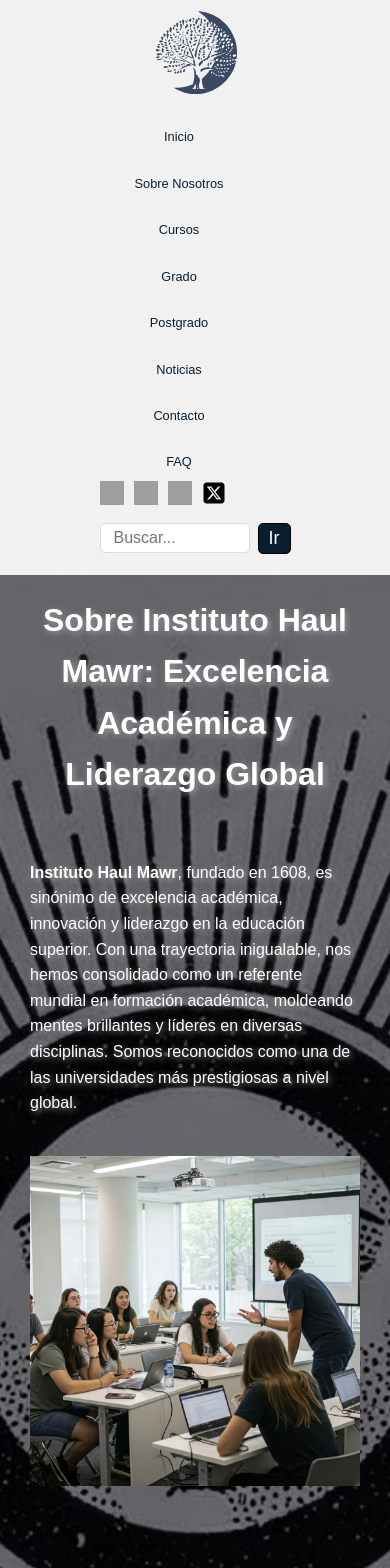
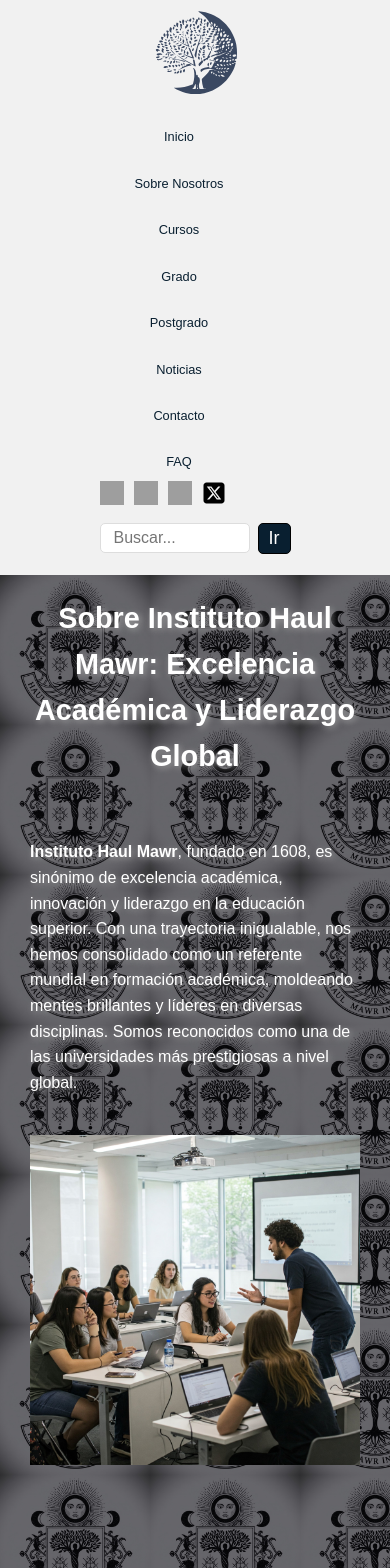
Before and after one commit to GerardoL-Dev/haul, a React (Vite) app: page /about in a window 390 px wide. Shown: the top 1568 px of the page. Built offline with nearby package versions, Linux system fonts and the light colour scheme; grey boxes are pictures that could not be loaded.

Commit message:
update about backgrounds and media

```diff
--- a/src/styles/about.css
+++ b/src/styles/about.css
@@ -4,10 +4,10 @@
   margin: 0;
   padding: 20px;
   background-image: url('../assets/images/haul-back.jpg');
-  background-size: cover;
-  background-position: center;
-  background-repeat: no-repeat;
-  color: #000000; /* Azul oscuro */
+  background-size: 150px auto;
+  background-repeat: repeat;
+  background-position: top left;
+  color: #000000;
   min-height: 100vh;
   display: grid;
   grid-template-rows: auto auto auto auto auto;
@@ -22,14 +22,14 @@
 
 .about-title {
   font-size: 2.5em;
-  color: #ffffff; /* Azul oscuro */
-  text-shadow: 2px 2px 6px rgba(169, 169, 169, 0.8); /* Sombra gris claro */
+  color: #ffffff;
+  text-shadow: 2px 2px 6px rgba(169, 169, 169, 0.8);
 }
 
 .about-subtitle {
   font-size: 1.8em;
-  color: #ffffff; /* Azul oscuro */
-  text-shadow: 2px 2px 6px rgba(169, 169, 169, 0.8); /* Sombra gris claro */
+  color: #ffffff;
+  text-shadow: 2px 2px 6px rgba(169, 169, 169, 0.8);
   margin-bottom: 20px;
 }
 
@@ -51,8 +51,8 @@
   grid-template-columns: 1fr 1fr;
   gap: 20px;
   align-items: center;
-  color: #ffffff; /* Azul oscuro */
-  text-shadow: 2px 2px 6px rgba(169, 169, 169, 0.8); /* Sombra gris claro */
+  color: #ffffff;
+  text-shadow: 2px 2px 6px rgba(169, 169, 169, 0.8);
 }
 
 .intro-image,
@@ -66,13 +66,13 @@
 
 .mission-text {
   grid-column: 2;
-  color: #ffffff; /* Azul oscuro */
-  text-shadow: 2px 2px 6px rgba(169, 169, 169, 0.8); /* Sombra gris claro */
+  color: #ffffff;
+  text-shadow: 2px 2px 6px rgba(169, 169, 169, 0.8);
 }
 
 .about-history .history-content {
   display: grid;
-  grid-template-columns: 1fr 1fr; /* Divide en dos columnas */
+  grid-template-columns: 1fr 1fr;
   gap: 20px;
   align-items: center;
 }
@@ -80,8 +80,8 @@
 .about-history .history-content header,
 .about-history .history-content p {
   grid-column: 1;
-  color: #ffffff; /* Azul oscuro */
-  text-shadow: 2px 2px 6px rgba(169, 169, 169, 0.8); /* Sombra gris claro */
+  color: #ffffff;
+  text-shadow: 2px 2px 6px rgba(169, 169, 169, 0.8);
 }
 
 .about-history .history-content figure {
@@ -103,8 +103,8 @@
 
 .carousel-image {
   width: 100%;
-  height: 100%; /* Se ajusta a la altura del contenedor sin distorsión */
-  object-fit: cover; /* Mantiene la proporción de la imagen */
+  height: 100%;
+  object-fit: cover;
 }
 
 .carousel-dots {
@@ -129,23 +129,29 @@
 }
 
 /* Media Queries para Responsividad */
-@media (max-width: 768px) {
+@media (max-width: 1200px) {
+  .about-intro,
+  .about-mission,
+  .about-history {
+      grid-template-columns: 1fr; /* Una sola columna en pantallas medianas */
+  }
+
   .intro-content,
   .mission-content,
   .history-content {
-    grid-template-columns: 1fr;
+      grid-template-columns: 1fr; /* Una sola columna en pantallas medianas */
   }
 
   .intro-image,
   .mission-image,
   .history-image {
-    grid-column: 1;
+      grid-column: 1; /* Asegura que la imagen ocupe toda la columna */
       width: 100%;
       margin: 20px 0;
   }
 
   .mission-text {
-    grid-column: 1;
+      grid-column: 1; /* Asegura que el texto ocupe toda la columna */
   }
 
   .about-history .history-content {
@@ -154,6 +160,30 @@
 
   .about-history .history-content figure {
       grid-column: 1; /* Imagen debajo del texto */
+  }
+}
+
+@media (max-width: 992px) {
+  .about-title {
+      font-size: 2.2em;
+  }
+
+  .about-subtitle {
+      font-size: 1.6em;
+  }
+
+  .carousel-container {
+      width: 90%;
+  }
+}
+
+@media (max-width: 768px) {
+  .about-title {
+      font-size: 2em;
+  }
+
+  .about-subtitle {
+      font-size: 1.5em;
   }
 
   .carousel-container {
@@ -164,11 +194,11 @@
 
 @media (max-width: 480px) {
   .about-title {
-    font-size: 2em;
+      font-size: 1.8em;
   }
 
   .about-subtitle {
-    font-size: 1.5em;
+      font-size: 1.4em;
   }
 
   .carousel-container {
```
Lines whose indentation alone changed are shown as unchanged.
